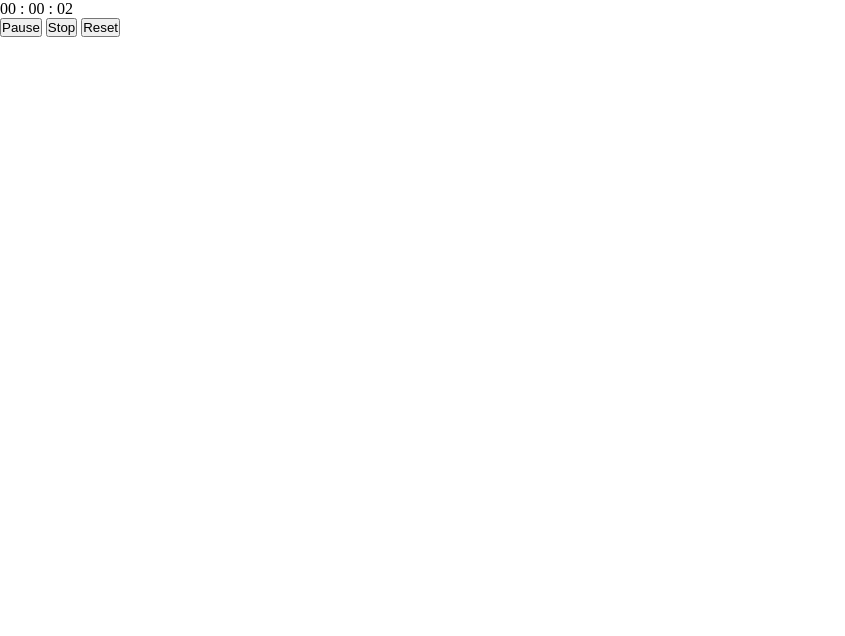
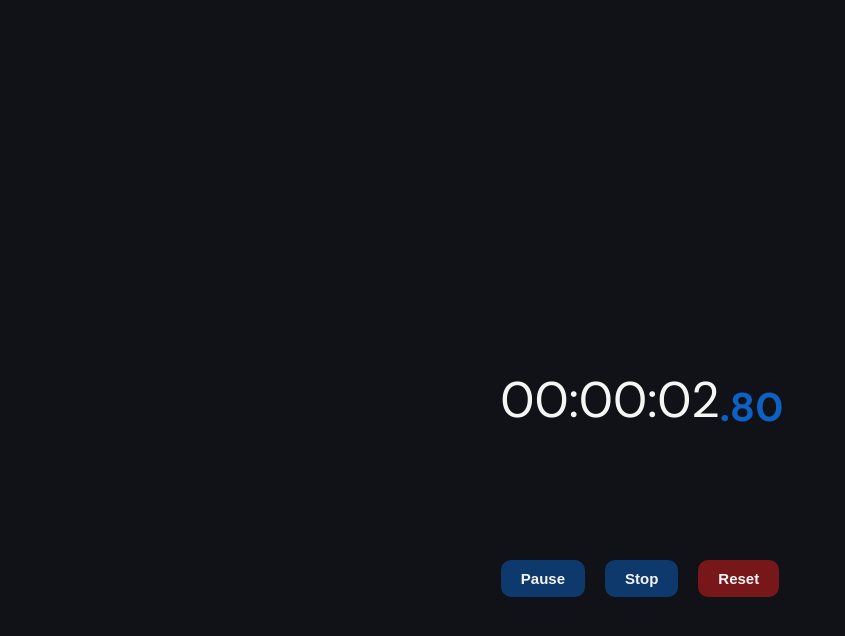
Before and after one commit to SRchavda/Stopwatch_JS, a plain HTML site: page index.html in a window 1280 px wide. Both pictures are taken after a click on the button "Start". Shown: the whole page, without its empty margins (0-845 px from the left). Drawn offline with Linux system fonts and the light colour scheme.

Commit message:
add styling

```diff
--- a/index.html
+++ b/index.html
@@ -3,22 +3,27 @@
   <head>
     <meta charset="UTF-8" />
     <meta name="viewport" content="width=device-width, initial-scale=1.0" />
+    <link rel="icon" href="./assests/chronometer.png" type="image/icon type" />
     <link rel="stylesheet" href="./styles.css" />
     <title>Stopwatch</title>
   </head>
   <body>
     <div class="watch-time-main">
-      <span id="time-hour">00</span>
+      <span id="time-hour" class="time-wrap">00</span>
       <span>:</span>
-      <span id="time-min">00</span>
+      <span id="time-min" class="time-wrap">00</span>
       <span>:</span>
-      <span id="time-sec">00</span>
-      <span></span>
+      <span id="time-sec" class="time-wrap">00</span>
+      <div class="milisec-wrap time-wrap">
+        <p>.<span id="time-milisec">00</span></p>
+      </div>
     </div>
     <div id="watch-controls">
       <button id="start-btn" onclick="startWatch()">Start</button>
-      <button id="stop-btn" onclick="stopWatch()">Stop</button>
-      <button id="reset-btn" onclick="resetWatch()">Reset</button>
+      <button id="stop-btn" class="d-none" onclick="stopWatch()">Stop</button>
+      <button id="reset-btn" class="d-none" onclick="resetWatch()">
+        Reset
+      </button>
     </div>
     <script src="./main.js" defer></script>
   </body>
--- a/main.js
+++ b/main.js
@@ -7,9 +7,11 @@ var resetButton = document.getElementById("reset-btn");
 var hourNode = document.getElementById("time-hour");
 var minNode = document.getElementById("time-min");
 var secNode = document.getElementById("time-sec");
+var miliSecNode = document.getElementById("time-milisec");
 
 let intervalId;
 let isRunning = false;
+let elapsedMiliSeconds = 0;
 let elapsedSeconds = 0;
 let elapsedMinutes = 0;
 let elapsedHours = 0;
@@ -17,25 +19,38 @@ let elapsedHours = 0;
 const startWatch = () => {
   clearInterval(intervalId);
   if (isRunning) {
-    //pause the timer
+    //pause the watch if running
     startButton.innerText = "Resume";
   } else {
-    //start the timer
+    //start the new watch if not already running
     intervalId = setInterval(function () {
-      elapsedSeconds++;
-      updateHtml(elapsedSeconds);
-    }, 1000);
+      elapsedMiliSeconds = elapsedMiliSeconds + 1;
+      updateHtml(elapsedMiliSeconds);
+    }, 10);
     startButton.innerText = "Pause";
+    stopButton.classList.remove("d-none");
+    resetButton.classList.remove("d-none");
   }
-  isRunning = !isRunning;
+  isRunning = !isRunning; //invert the status each time
 };
 
 const stopWatch = () => {
-  if (!intervalId) return;
-  console.log(
-    `Last Counted Time was - ${elapsedHours} : ${elapsedMinutes} : ${elapsedSeconds}`
-  );
+  if (!intervalId) return; //if already stopped then return
+  resetTimer(); //else just reset time
+};
+
+const resetWatch = () => {
+  resetTimer(); //reset time
+  updateHtml(elapsedSeconds); //update web page with reseted time
+
+  //hide stop & reset button
+  stopButton.classList.add("d-none");
+  resetButton.classList.add("d-none");
+};
+
+const resetTimer = () => {
   clearInterval(intervalId);
+  elapsedMiliSeconds = 0;
   elapsedSeconds = 0;
   elapsedMinutes = 0;
   elapsedHours = 0;
@@ -43,18 +58,13 @@ const stopWatch = () => {
   isRunning = false;
 };
 
-const resetWatch = () => {
-  clearInterval(intervalId);
-  elapsedSeconds = 0;
-  elapsedMinutes = 0;
-  elapsedHours = 0;
-  updateHtml(elapsedSeconds);
-  startButton.innerText = "Start";
-  isRunning = false;
-};
-
-const updateHtml = (currentSeconds) => {
-  if (currentSeconds == 60) {
+const updateHtml = (currentMiliSec) => {
+  //calculate timer
+  if (currentMiliSec == 100) {
+    elapsedSeconds++;
+    elapsedMiliSeconds = 0;
+  }
+  if (elapsedSeconds == 60) {
     elapsedMinutes++;
     elapsedSeconds = 0;
   }
@@ -63,11 +73,14 @@ const updateHtml = (currentSeconds) => {
     elapsedMinutes = 0;
   }
 
+  //add padding to time and update web page
+  miliSecNode.innerText = addPad(elapsedMiliSeconds);
   secNode.innerHTML = addPad(elapsedSeconds);
   minNode.innerHTML = addPad(elapsedMinutes);
   hourNode.innerHTML = addPad(elapsedHours);
 };
 
+//to append padding to number
 const addPad = (count) => {
   return count <= 9 ? `0${count}` : count;
 };
--- a/styles.css
+++ b/styles.css
@@ -1,5 +1,82 @@
+@import url('https://fonts.googleapis.com/css2?family=DM+Sans:ital,opsz,wght@0,9..40,100..1000;1,9..40,100..1000&family=Poppins:ital,wght@0,100;0,200;0,300;0,400;0,500;0,600;0,700;0,800;0,900;1,100;1,200;1,300;1,400;1,500;1,600;1,700;1,800;1,900&display=swap');
+
+:root {
+  --bg-primary: #111217;
+  --blue: #0d61c2;
+  --bg-blue: #0d61c280;
+  --bg-red: #c71b1b90;
+  --white: #f5f5f5;
+}
+
 * {
   padding: 0;
   margin: 0;
   box-sizing: border-box;
 }
+
+body {
+  min-height: 100vh;
+  max-height: 100vh;
+  background-color: var(--bg-primary);
+  color: var(--white);
+  font-family: "DM Sans", sans-serif;
+  display: flex;
+  justify-content: center;
+  align-items: center;
+}
+
+.watch-time-main {
+  font-size: 50px;
+  display: flex;
+  justify-content: center;
+  align-items: end;
+}
+
+.milisec-wrap {
+  font-size: 40px;
+  vertical-align: bottom;
+  width: 60px;
+  text-align: start;
+  color: var(--blue);
+  font-weight: bold;
+}
+
+#watch-controls {
+  position: absolute;
+  top: 70%;
+  left: 50%;
+  transform: translateX(-50%);
+  width: 100%;
+  display: flex;
+  justify-content: center;
+  align-items: center;
+}
+
+[id$="-btn"] {
+  border: none;
+  background-color: var(--bg-blue);
+  padding: 0;
+  margin: 0;
+  color: var(--white);
+  font-weight: bold;
+  font-size: 15px;
+  cursor: pointer;
+  padding: 10px 20px;
+  margin: 0 10px;
+  transition: 0.3s all;
+  border-radius: 10px;
+}
+
+[id$="-btn"]:hover {
+  border-radius: 5px;
+  background-color: var(--blue);
+}
+
+#reset-btn {
+  color: var(--white);
+  background-color: var(--bg-red);
+}
+
+.d-none {
+  display: none;
+}
```
Also changed, not shown: assests/chronometer.png (added).
